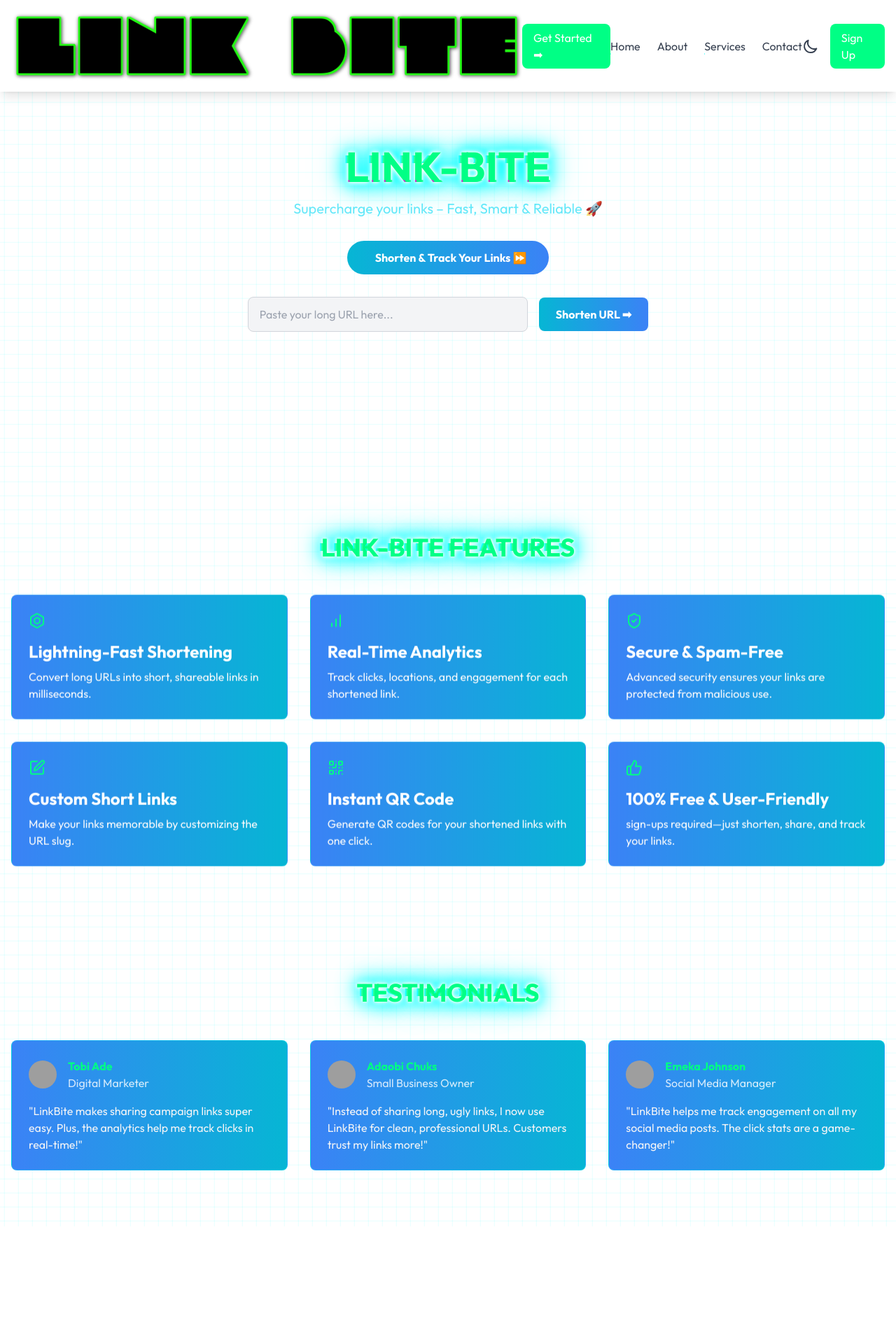
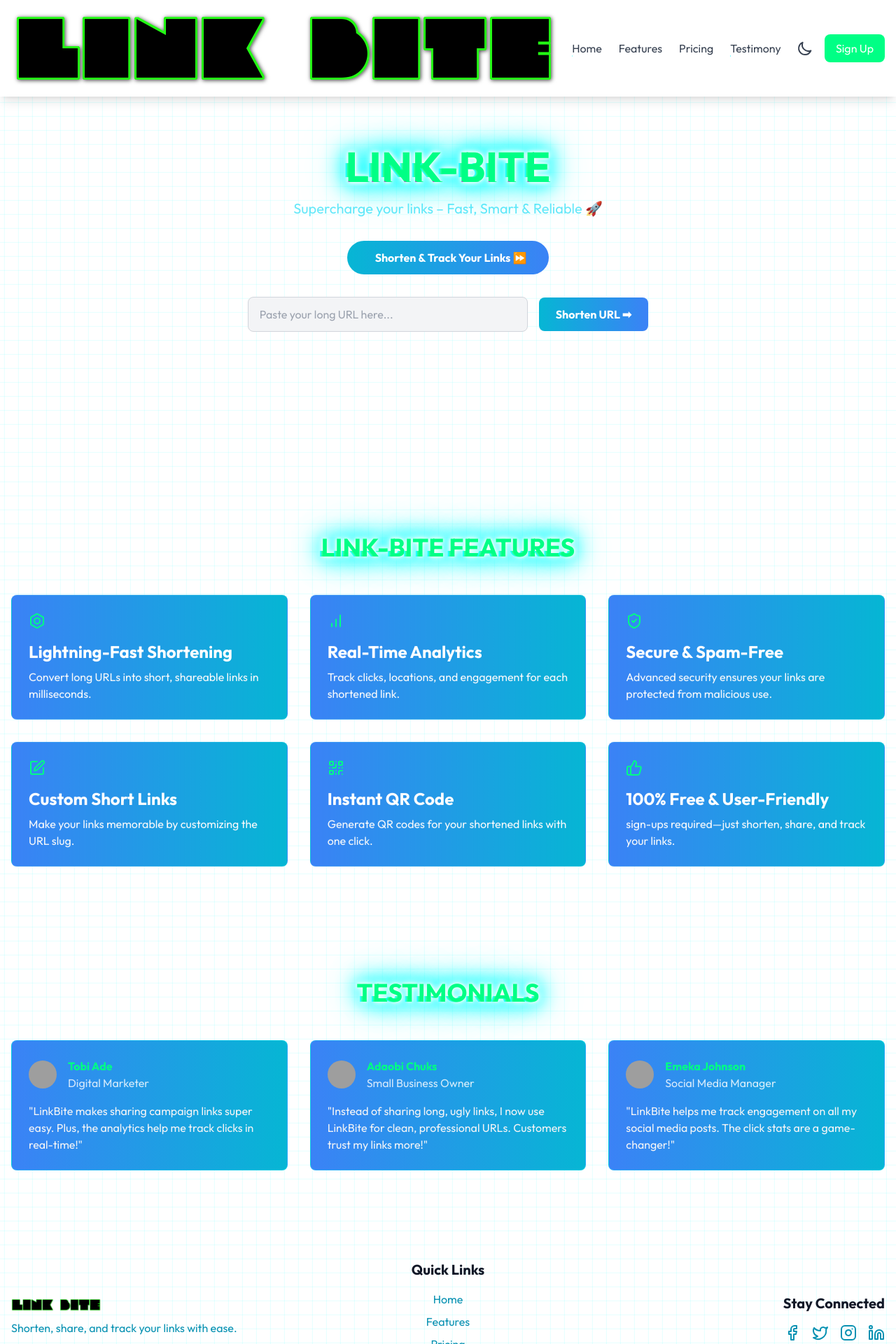
Before and after one commit to Johnodeleye/link-bite, a Next.js app: page / in a window 1280 px wide. Shown: the top 1920 px of the page at 70% size. Before the commit the page ends 1752 px from the top, so only its background shows below. Built offline with nearby package versions, Linux system fonts and the light colour scheme; grey boxes are pictures that could not be loaded.

Commit message:
done with front end moving to auth

```diff
--- a/app/page.tsx
+++ b/app/page.tsx
@@ -1,6 +1,7 @@
 import Testimony from "@/components/Testimony"
 import Features from "@/components/Features"
 import Hero from "@/components/Hero"
+import Footer from "@/components/Footer"
 
 const page = () => {
   return (
@@ -8,7 +9,7 @@ const page = () => {
       <Hero/>
       <Features/>
       <Testimony/>
-
+      <Footer/>
     </div>
   )
 }
--- a/components/Features.tsx
+++ b/components/Features.tsx
@@ -2,7 +2,7 @@ import { BarChart, Bolt, Edit, QrCode, ShieldCheck, ThumbsUp } from "lucide-reac
 
 const Features = () => {
     return (
-        <div className="bg-white text-white dark:bg-black">
+        <div className="bg-white text-white dark:bg-black" id="Features">
             <section className="bg-animated cyber-grid py-10 lg:py-20 relative overflow-hidden">
                 <div className="container mx-auto px-4">
                     <h2 className="text-4xl font-bold text-center mb-12 neon-text glitch-effect text-neon dark:text-white" data-text="LINK-BITE FEATURES">
--- a/components/Footer.tsx
+++ b/components/Footer.tsx
@@ -1,38 +1,58 @@
+import Image from "next/image";
+import { Facebook, Twitter, Instagram, Linkedin } from "lucide-react";
+
 const Footer = () => {
     return (
+        <div className="bg-white dark:bg-black text-gray-800 dark:text-white">
             <footer className="bg-animated cyber-grid relative overflow-hidden">
                 <div className="container mx-auto px-4 py-12">
-            <div className="grid grid-cols-1 md:grid-cols-3 gap-8">
-                <div className="text-center md:text-left">
-                    <h3 className="text-2xl font-bold text-white neon-text mb-4">CYBERLINK ACADEMY</h3>
-                    <p className="text-cyan-300">Empowering minds in the digital age</p>
+                    <div className="grid grid-cols-1 md:grid-cols-3 gap-8 items-center">
+
+                        {/* Logo & Description */}
+                        <div className="flex flex-col items-center md:items-start text-center md:text-left">
+                            <Image src='/logo.png' alt='LinkBite Logo' width={150} height={150} className="w-32 h-auto"/>
+                            <p className="text-cyan-600 dark:text-cyan-400 mt-3">Shorten, share, and track your links with ease.</p>
                         </div>
+
+                        {/* Quick Links */}
                         <div className="text-center">
-                    <h4 className="text-xl font-bold text-white mb-4">Quick Links</h4>
+                            <h4 className="text-xl font-bold text-gray-900 dark:text-white mb-4">Quick Links</h4>
                             <ul className="space-y-2">
-                        <li><a href="#" className="text-cyan-300 hover:text-white transition-colors duration-300">Home</a></li>
-                        <li><a href="#" className="text-cyan-300 hover:text-white transition-colors duration-300">Courses</a></li>
-                        <li><a href="#" className="text-cyan-300 hover:text-white transition-colors duration-300">About Us</a></li>
-                        <li><a href="#" className="text-cyan-300 hover:text-white transition-colors duration-300">Contact</a></li>
+                                <li><a href="#" className="text-cyan-600 dark:text-cyan-400 hover:text-gray-900 dark:hover:text-white transition-colors duration-300">Home</a></li>
+                                <li><a href="#" className="text-cyan-600 dark:text-cyan-400 hover:text-gray-900 dark:hover:text-white transition-colors duration-300">Features</a></li>
+                                <li><a href="#" className="text-cyan-600 dark:text-cyan-400 hover:text-gray-900 dark:hover:text-white transition-colors duration-300">Pricing</a></li>
+                                <li><a href="#" className="text-cyan-600 dark:text-cyan-400 hover:text-gray-900 dark:hover:text-white transition-colors duration-300">Contact</a></li>
                             </ul>
                         </div>
-                <div className="text-center md:text-right">
-                    <h4 className="text-xl font-bold text-white mb-4">Stay Connected</h4>
-                    <div className="flex justify-center md:justify-end space-x-4">
-                        <a href="#" className="text-cyan-300 hover:text-white transition-colors duration-300"><i className="fab fa-facebook-f text-2xl"></i></a>
-                        <a href="#" className="text-cyan-300 hover:text-white transition-colors duration-300"><i className="fab fa-twitter text-2xl"></i></a>
-                        <a href="#" className="text-cyan-300 hover:text-white transition-colors duration-300"><i className="fab fa-instagram text-2xl"></i></a>
-                        <a href="#" className="text-cyan-300 hover:text-white transition-colors duration-300"><i className="fab fa-linkedin-in text-2xl"></i></a>
+
+                        {/* Social Media */}
+                        <div className="flex flex-col items-center md:items-end text-center md:text-right">
+                            <h4 className="text-xl font-bold text-gray-900 dark:text-white mb-4">Stay Connected</h4>
+                            <div className="flex space-x-4">
+                                <a href="#" className="text-cyan-600 dark:text-cyan-400 hover:text-gray-900 dark:hover:text-white transition-colors duration-300">
+                                    <Facebook size={24} />
+                                </a>
+                                <a href="#" className="text-cyan-600 dark:text-cyan-400 hover:text-gray-900 dark:hover:text-white transition-colors duration-300">
+                                    <Twitter size={24} />
+                                </a>
+                                <a href="#" className="text-cyan-600 dark:text-cyan-400 hover:text-gray-900 dark:hover:text-white transition-colors duration-300">
+                                    <Instagram size={24} />
+                                </a>
+                                <a href="#" className="text-cyan-600 dark:text-cyan-400 hover:text-gray-900 dark:hover:text-white transition-colors duration-300">
+                                    <Linkedin size={24} />
+                                </a>
                             </div>
                         </div>
                     </div>
+
+                    {/* Copyright */}
                     <div className="mt-8 pt-8 border-t border-cyan-800">
-                <p className="text-center text-cyan-300">&copy; 2024 CyberLink Academy. All rights reserved.</p>
+                        <p className="text-center text-cyan-600 dark:text-cyan-400">&copy; 2025 LinkBite. Built by John Ayomide with kraf technologies All rights reserved.</p>
                     </div>
                 </div>
-        <div className="absolute inset-0 pointer-events-none neon-border"></div>
             </footer>
-    )
-}
+        </div>
+    );
+};
 
-export default Footer
+export default Footer;
--- a/components/Nav.tsx
+++ b/components/Nav.tsx
@@ -44,23 +44,29 @@ const Navbar = () => {
         </button>
 
          {/* Sign Up Button */}
-         <a href="/signup" className="bg-neon text-white  dark:text-black px-4 py-2 rounded-lg hover:text-white hover:shadow-md hover:shadow-charcoal dark:hover:shadow-neon dark:bg-text-black transition-colors duration-300">
+         <a href="/signup" className="bg-neon text-white  dark:text-black px-4 py-2 rounded-lg hover:text-white hover:shadow-md hover:shadow-charcoal dark:hover:shadow-neon dark:bg-text-black transition-colors duration-300 md:hidden">
             Get Started ➡
           </a>
 
 
 
-        <div className="hidden md:flex space-x-6">
-          {["Home", "About", "Services", "Contact"].map((item) => (
+          <div className="hidden md:flex space-x-6">
+          {[
+            { name: "Home", link: "/" },
+            { name: "Features", link: "#Features" },
+            { name: "Pricing", link: "#pricing" },
+            { name: "Testimony", link: "#Testimony" }
+          ].map(({ name, link }) => (
             <a
-              key={item}
-              href="#"
+              key={name}
+              href={link}
               className="nav-link text-gray-700 dark:text-gray-200 hover:text-indigo-800 dark:hover:text-white transition-colors duration-300"
             >
-              {item}
+              {name}
             </a>
           ))}
         </div>
+
 
         <div className="hidden md:flex items-center space-x-4">
           {/* Dark Mode Toggle (desktop) */}
@@ -101,10 +107,10 @@ const Navbar = () => {
           <Image src={assets.cross_icon} className='w-6 text-red-500 dark:border dark:border-neon rounded-sm dark:bg-neon' alt="close"  onClick={() => setShowMobileMenu(false)}/>
         </div>
         <ul className='flex flex-col items-center gap-2 px-5 mt-5 text-lg font-medium'>
-        <a onClick={() => setShowMobileMenu(false)} href="#Header" className='inline-block px-4 py-2 rounded-full cursor-pointer hover:text-neon hover:shadow-sm hover:shadow-neon text-charcoal dark:text-neon'>Home</a>
-        <a onClick={() => setShowMobileMenu(false)} href="#About" className='inline-block px-4 py-2 rounded-full cursor-pointer  hover:text-neon hover:shadow-sm hover:shadow-neon text-charcoal dark:text-neon'>About</a>
-        <a onClick={() => setShowMobileMenu(false)} href="#Service" className='inline-block px-4 py-2 rounded-full cursor-pointer  hover:text-neon hover:shadow-sm hover:shadow-neon text-charcoal dark:text-neon'>Service</a>
-        <a onClick={() => setShowMobileMenu(false)} href="#Contact" className='inline-block px-4 py-2 rounded-full cursor-pointer  hover:text-neon hover:shadow-sm hover:shadow-neon text-charcoal dark:text-neon'>Contact</a>
+        <a onClick={() => setShowMobileMenu(false)} href="/" className='inline-block px-4 py-2 rounded-full cursor-pointer hover:text-neon hover:shadow-sm hover:shadow-neon text-charcoal dark:text-neon'>Home</a>
+        <a onClick={() => setShowMobileMenu(false)} href="#Features" className='inline-block px-4 py-2 rounded-full cursor-pointer  hover:text-neon hover:shadow-sm hover:shadow-neon text-charcoal dark:text-neon'>Features</a>
+        <a onClick={() => setShowMobileMenu(false)} href="#Pricing" className='inline-block px-4 py-2 rounded-full cursor-pointer  hover:text-neon hover:shadow-sm hover:shadow-neon text-charcoal dark:text-neon'>Pricing</a>
+        <a onClick={() => setShowMobileMenu(false)} href="#Testimony" className='inline-block px-4 py-2 rounded-full cursor-pointer  hover:text-neon hover:shadow-sm hover:shadow-neon text-charcoal dark:text-neon'>Testimony</a>
         <a onClick={() => setShowMobileMenu(false)} href="" className='inline-block px-4 py-2 rounded-full cursor-pointer  hover:text-neon hover:shadow-sm hover:shadow-neon text-charcoal dark:text-neon'>Blog</a>
         </ul>
       </div>
--- a/components/Testimony.tsx
+++ b/components/Testimony.tsx
@@ -23,7 +23,7 @@ const testimonials = [
 
 const Testimony = () => {
     return (
-        <div className='bg-white text-white dark:bg-black'>
+        <div className='bg-white text-white dark:bg-black' id="Testimony">
             <section className="bg-animated cyber-grid py-20 relative overflow-hidden">
                 <div className="container mx-auto px-4">
                     <h2 className="text-4xl font-bold text-center mb-12 neon-text glitch-effect text-neon dark:text-white" data-text="TESTIMONIALS">
```
Lines whose indentation alone changed are shown as unchanged.
